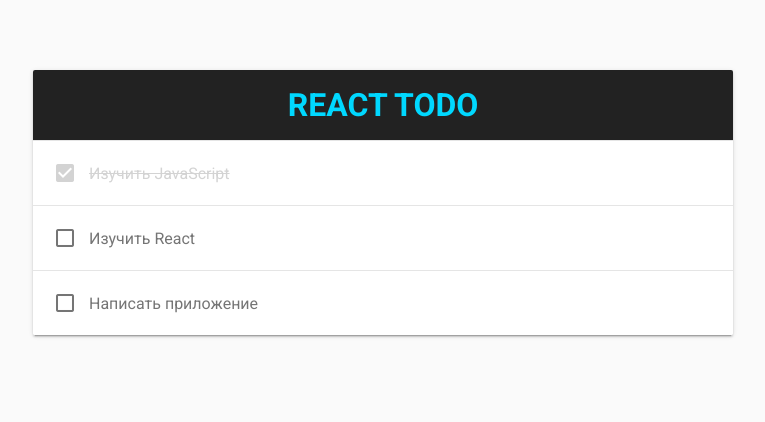
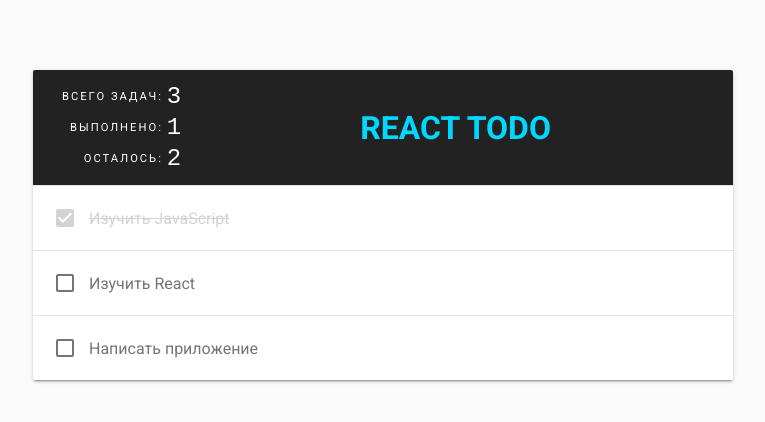
Before and after one commit to Elshad98/react-todo, a React app: page / in a window 1280 px wide. Shown: the top 422 px of the page, without its empty margins (257-1022 px from the left). Built offline with nearby package versions, Linux system fonts and the light colour scheme.

Commit message:
Added Stats method

```diff
--- a/src/components/App.js
+++ b/src/components/App.js
@@ -45,7 +45,7 @@
 	render (){
 		return (
 			<main>
-				<Header title={this.props.title} />
+				<Header title={this.props.title} todos={this.state.todos} />
 
 				<section className="todo-list">
 					{this.state.todos.map((todo) => {
--- a/src/components/Header.js
+++ b/src/components/Header.js
@@ -1,16 +1,19 @@
 import React from 'react';
 import PropTypes from 'prop-types';
+import Stats from './Stats.js';
 
 const Header = function(props){
 	return (
 		<header>
+			<Stats todos={props.todos} />
 			<h1>{props.title}</h1>
 		</header>
 	);
 };
 
 Header.propTypes = {
-	title: PropTypes.string.isRequired
+	title: PropTypes.string.isRequired,
+	todos: PropTypes.array.isRequired
 };
 
 export default Header;
--- a/src/components/Stats.js
+++ b/src/components/Stats.js
@@ -1,2 +1,35 @@
 import React from 'react';
 import PropTypes from 'prop-types';
+
+const Stats = function (props){
+	const total = props.todos.length;
+	const completed = props.todos.filter((todo) => {
+		return todo.completed;
+	}).length;
+	const notCompleted = total - completed;
+
+	return (
+		<table className="stats" >
+			<tbody>
+				<tr>
+					<th>Всего задач:</th>
+					<td>{total}</td>
+				</tr>
+				<tr>
+					<th>Выполнено:</th>
+					<td>{completed}</td>
+				</tr>
+				<tr>
+					<th>Осталось:</th>
+					<td>{notCompleted}</td>
+				</tr>
+			</tbody>
+		</table>
+	);
+}
+
+Stats.propTypes = {
+	todos: PropTypes	.array.isRequired
+};
+
+export default Stats;
```
